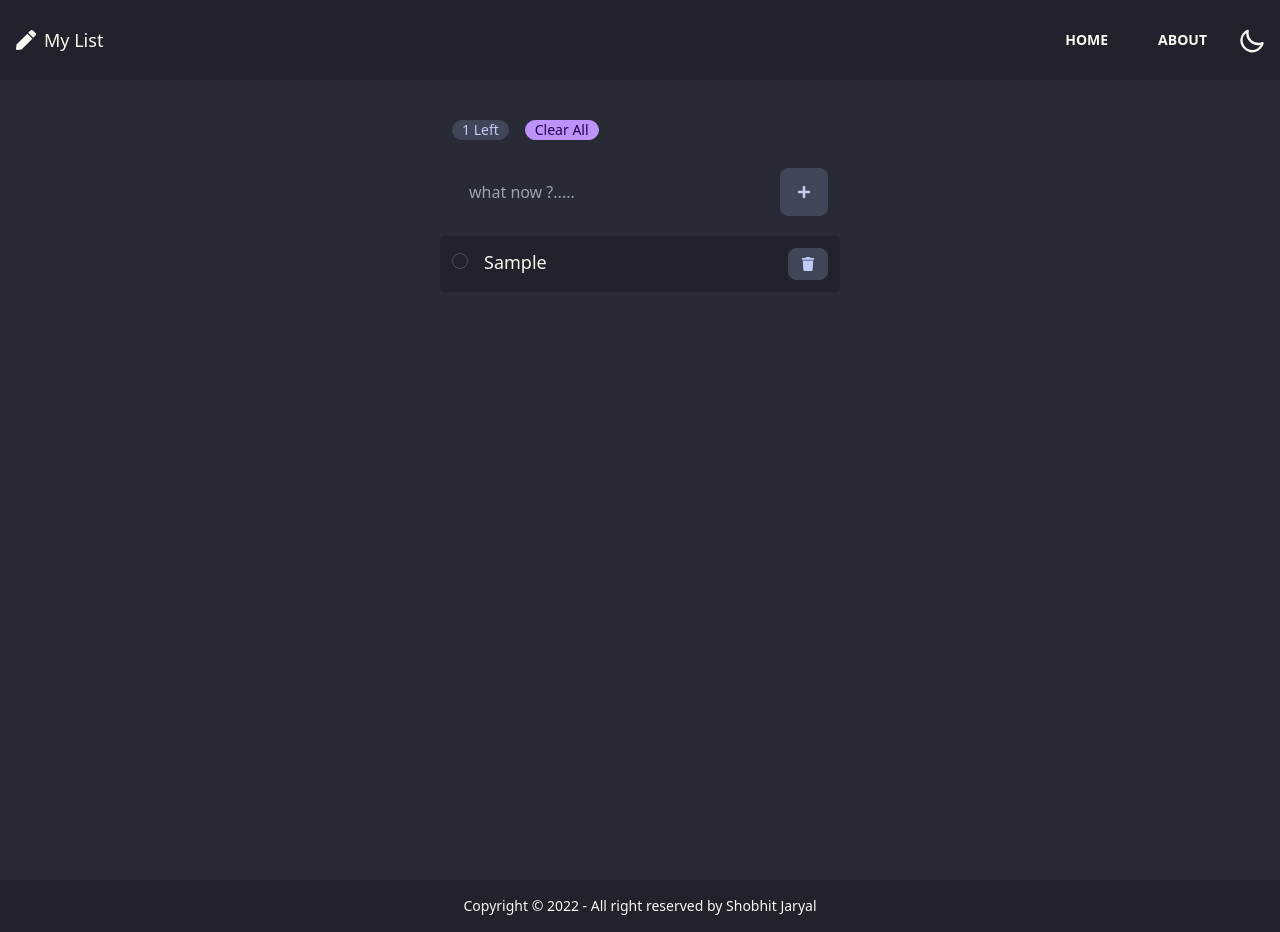
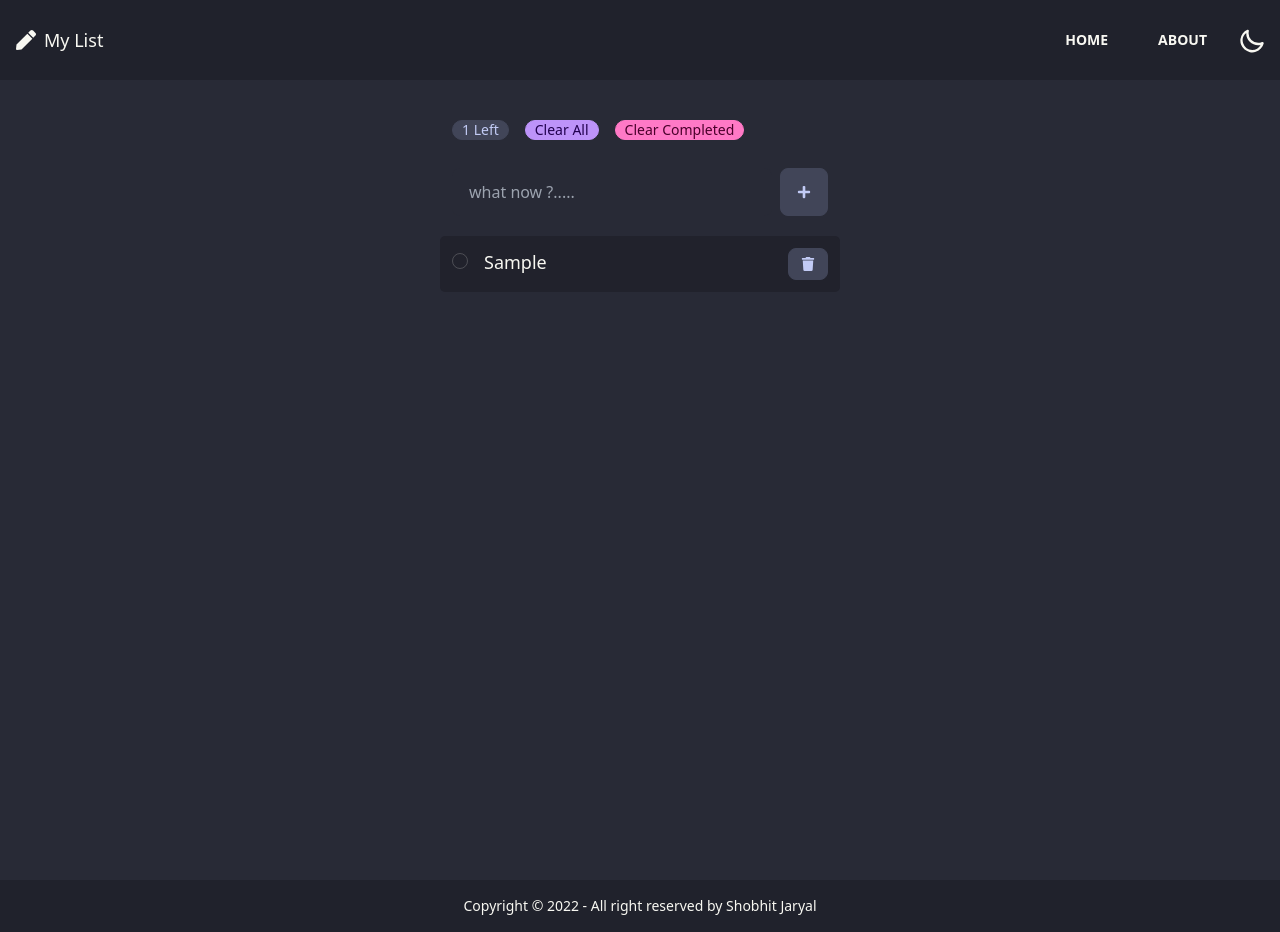
Before and after one commit to SJ22032003/Todo-list-REACT-REDUX, a React (Create React App) app: page / in a window 1280 px wide. Both pictures are taken after typing "Sample" into the empty fields and a click on the button 804 px from the left and 192 px from the top of the page. Built offline with nearby package versions, Linux system fonts and the light colour scheme.

Commit message:
isComplete button added

```diff
--- a/src/Components/Input.js
+++ b/src/Components/Input.js
@@ -2,12 +2,13 @@ import React from "react";
 import { FaPlus } from "react-icons/fa";
 import { useState } from "react";
 import { useDispatch, useSelector } from "react-redux";
-import { addTodo, removeTodo } from "../Context/Action";
+import { addTodo, removeTodo, isComplete } from "../Context/Action";
 function Input() {
   const myListLength = useSelector(
     (state) =>
       state.Reducer.data.filter((item) => item.checked === false).length
   );
+  const myArrayState = useSelector((state) => state.Reducer.data);
   const dispatch = useDispatch();
   const [text, setText] = useState("");
 
@@ -21,15 +22,28 @@ function Input() {
       setText("");
     }
   };
+  const handleClear = () => {
+    if (window.confirm("Are you sure you want to clear all the todos?")) {
+      dispatch(removeTodo());
+    }
+  };
   return (
     <>
       <div className="clear-left m-3">
         <div className="badge m-2">{myListLength} Left</div>
         <button
           className="badge badge-secondary m-2"
-          onClick={() => dispatch(removeTodo())}
+          style={{ display: myListLength === 0 ? "none" : "" }}
+          onClick={handleClear}
         >
           Clear All
+        </button>
+        <button
+          className="badge badge-primary m-2"
+          style={{ display: myArrayState.length === 0 ? "none" : "" }}
+          onClick={() => dispatch(isComplete())}
+        >
+          Clear Completed
         </button>
       </div>
       <div className="todo-list-form m-4">
--- a/src/Context/Action.js
+++ b/src/Context/Action.js
@@ -29,6 +29,12 @@ export const isDone = (id) => {
     }
 }
 
+export const isComplete = () => {
+    return {
+        type : "IS_COMPLETE",
+    }
+}
+
 export const themeChange = (theme) => {
     return {
         type : "THEME_CHANGE",
--- a/src/Context/Reducers/Reducer.js
+++ b/src/Context/Reducers/Reducer.js
@@ -48,6 +48,14 @@ const Reducer = (state = intialState, action) => {
       localStorage.setItem("mainData", JSON.stringify(newState));
       return newState;
 
+    case "IS_COMPLETE":
+      newState = {
+        ...state,
+        data: [...state.data.filter((item) => item.checked !== true)],
+      }
+      localStorage.setItem("mainData", JSON.stringify(newState));
+      return newState;
+
     default:
       return state;
   }
```
